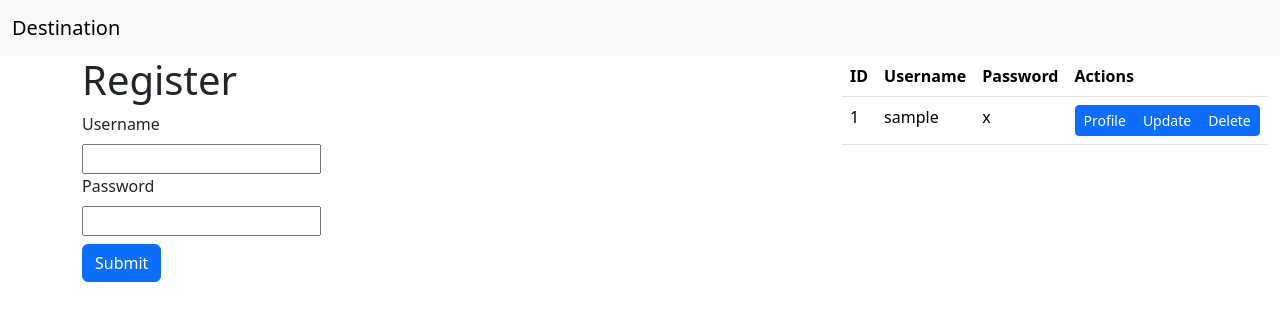
After one commit to MmdMhdi-sh/destination, a Flask app: page /register in a window 1280 px wide. The commit adds this page. Shown: the top 321 px of the page. Run offline with Flask 3, Linux system fonts and the light colour scheme; tables that the repository leaves empty hold one stand-in row (values such as "Sample post").

Commit message:
user registration

```diff
--- a/backend/app.py
+++ b/backend/app.py
@@ -6,12 +6,20 @@ app = Flask(__name__)
 app.config["SQLALCHEMY_DATABASE_URI"] = "sqlite:///flask.db"
 db = SQLAlchemy(app)
 
+class User(db.Model):
+    _id = db.Column(db.Integer, primary_key=True)
+    username = db.Column(db.String(150), unique=True, nullable=False)
+    password = db.Column(db.String(20), nullable=False)
+    def __repr__(self):
+        return '<User %r>' % self.username
+
 class City(db.Model):
     _id = db.Column(db.Integer, primary_key=True)
     name = db.Column(db.String(150), unique=True, nullable=False)
 
-    # def __repr__(self):
-    #     return '<User %r>' % self.name
+    def __repr__(self):
+        return '<City %r>' % self.name
+
 with app.app_context():
     db.create_all()
 
@@ -32,6 +40,32 @@ def home_page():
     else:
         cities_list = City.query.order_by(City._id).all()
         return render_template('pages/home.html', cities=cities_list)
+
+
+@app.route('/register', methods=['GET', 'POST'])
+def user_register_view():
+    if request.method == 'POST':
+        print("request.form = ", request.form)
+        user_username = request.form['username']
+        user_password = request.form['password']
+        print("user_username = ", user_username)
+        print("user_password = ", user_password)
+        new_user = User(username=user_username, password=user_password)
+        try:
+            db.session.add(new_user)
+            db.session.commit()
+            return redirect('/register')
+        except:
+            return "You cannot register!"
+    else:
+        users_list = User.query.order_by(User._id).all()
+        return render_template('pages/register.html', users=users_list)
+
+# @app.route('/login', methods=['POST', 'GET'])
+# def login_view():
+
+
+
 
 @app.route('/delete/<int:id>')
 def city_delete_view(id):
--- a/backend/templates/pages/home.html
+++ b/backend/templates/pages/home.html
@@ -31,7 +31,10 @@
     </table>
     {% endif %}
     <form action="/" method="POST">
-        <input type="text" name="name">
+        <label for="city-name" class="form-label">Name</label>
+        <br>
+        <input type="text" name="name" id="city-name">
+        <br>
         <input type="submit" name="add city">
     </form>
 </div>
--- /dev/null
+++ b/backend/templates/pages/register.html
@@ -0,0 +1,50 @@
+{% extends 'base.html' %}
+
+{% block head %}
+<title>Register</title>
+{% endblock %}
+
+{% block body %}
+<div class="container">
+    <div class="row">
+        <div class="col-8">
+            <h1 class>Register</h1>
+            <form action="/register" method="POST">
+                <label for="user-username" class="form-label">Username</label>
+                <br>
+                <input type="text" name="username" id="user-username">
+                <br>
+                <label for="user-password" class="form-label">Password</label>
+                <br>
+                <input type="password" name="password" id="user-password">
+                <br>
+                <input type="submit" name="add user" class="btn btn-primary mt-2">
+            </form>
+        </div>
+        <div class="col-4">
+            <table class="table">
+                <tr>
+                    <th>ID</th>
+                    <th>Username</th>
+                    <th>Password</th>
+                    <th>Actions</th>
+                </tr>
+                {% for user in users %}
+                <tr>
+                    <td>{{ user._id }}</td>
+                    <td>{{ user.username }}</td>
+                    <td>{{ user.password }}</td>
+                    <td>
+                        <div class="btn-group btn-group-sm">
+                            <a class="btn btn-primary" href="/user/delete">Profile</a>
+                            <a class="btn btn-primary" href="/user/Update">Update</a>
+                            <a class="btn btn-primary" href="user/profile">Delete</a>
+                        </div>
+                    </td>
+                </tr>
+                {% endfor %}
+            </table>
+        </div>
+    </div>
+</div>
+{% endblock %}
```
